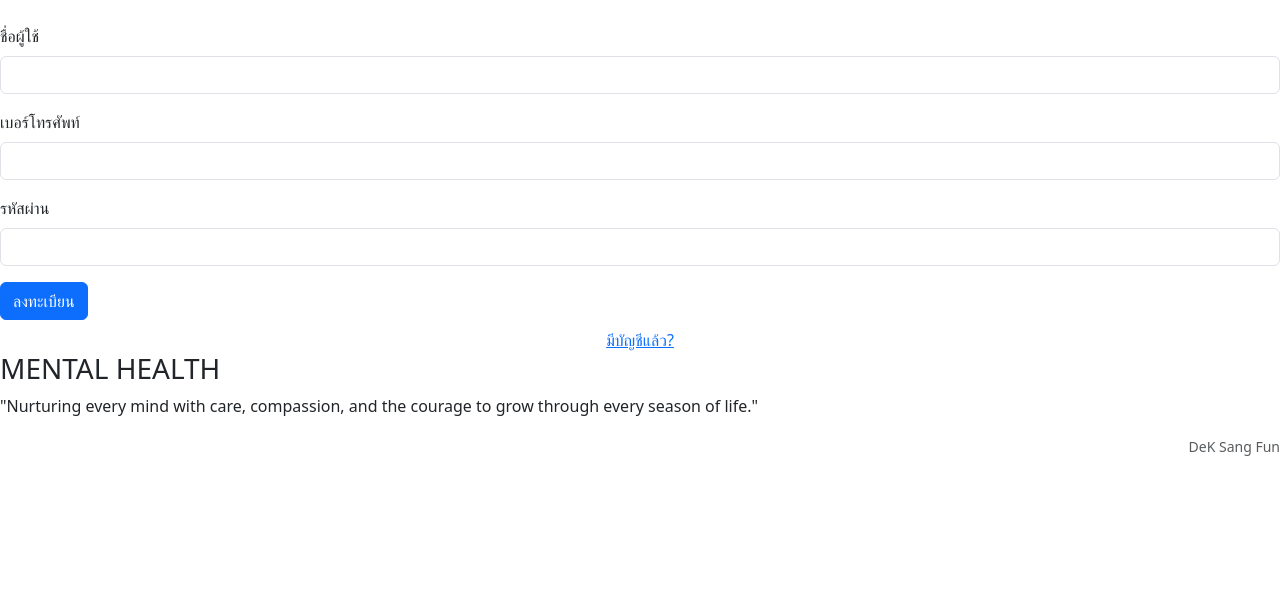
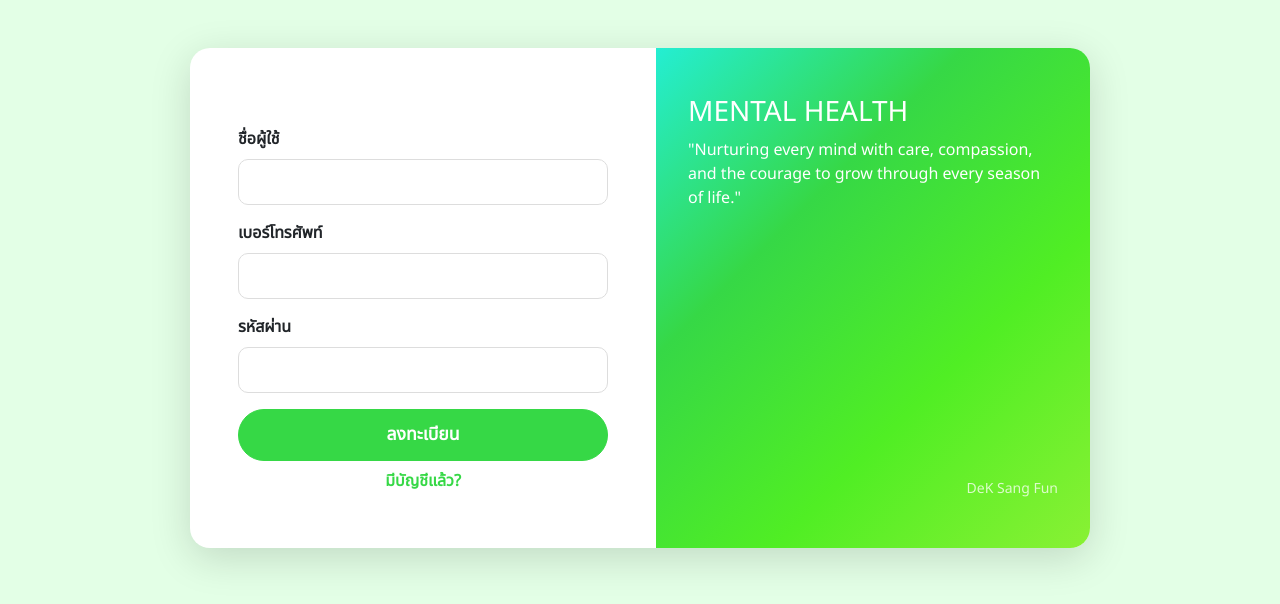
Before and after one commit to Thanakrit-ksp/MindBloom, a plain HTML site: page index.html in a window 1280 px wide. Both pictures are taken after a click on the link "ยังไม่เคยลงทะเบียน?". Drawn offline with nearby package versions, Linux system fonts and the light colour scheme; some packages are replaced by stand-ins of ours; a script that the page names is missing; a web font is replaced by a local one.

Commit message:
Update index.html

```diff
--- a/index.html
+++ b/index.html
@@ -8,7 +8,89 @@
   <link href="https://cdn.jsdelivr.net/npm/bootstrap@5.3.0/dist/css/bootstrap.min.css" rel="stylesheet" />
   <script src="https://cdnjs.cloudflare.com/ajax/libs/jquery/3.7.1/jquery.min.js"></script>
   <script src="https://cdn.jsdelivr.net/npm/sweetalert2@11"></script>
-
+  <style>
+    body {
+      font-family: 'Maitree', 'Noto Sans Thai', serif;
+      background-color: #e3ffe6;
+      min-height: 100vh;
+    }
+    .login-card {
+      max-width: 900px;
+      margin: 3rem auto;
+      border-radius: 20px;
+      box-shadow: 0 10px 40px rgba(0,0,0,0.15);
+      overflow: hidden;
+      background: #fff;
+      display: flex;
+      min-height: 500px;
+    }
+    .gradient-custom-2 {
+      background: linear-gradient(135deg, #24eed3 0%, #36d846 33%, #50ee24 66%, #89f134 100%);
+      color: white;
+      padding: 3rem 2rem;
+      flex: 1;
+      display: flex;
+      flex-direction: column;
+      justify-content: center;
+    }
+    .form-container {
+      flex: 1;
+      padding: 3rem 3rem;
+      display: flex;
+      flex-direction: column;
+      justify-content: center;
+    }
+    .form-label { font-weight: 600; margin-bottom: 0.5rem; }
+    .form-control {
+      border-radius: 10px;
+      padding: 10px 14px;
+      font-size: 1rem;
+      border: 1.8px solid #ddd;
+      transition: border-color 0.3s;
+    }
+    .form-control:focus { border-color: #36d846; box-shadow: none; }
+    .btn-primary {
+      background-color: #36d846;
+      border-color: #36d846;
+      font-weight: 600;
+      border-radius: 50px;
+      padding: 12px 30px;
+      font-size: 1.1rem;
+      width: 100%;
+      transition: background-color 0.3s ease;
+    }
+    .btn-primary:hover { background-color: #2cb43e; border-color: #2cb43e; }
+    .text-center img { max-width: 110px; margin-bottom: 1rem; user-select: none; }
+    .text-center a { color: #36d846; font-weight: 600; text-decoration: none; }
+    .text-center a:hover { text-decoration: underline; }
+    #pageLogin, #pageRegister, #page10, #page11, #page12, #page13, #page14 { display: none; }
+    .assessment-question { margin-bottom: 2.5rem; }
+    .scale-labels { display: flex; justify-content: space-between; max-width: 500px; margin: 5px auto 10px auto; font-size: 0.9rem; color: #555; }
+    .radio-group-custom { display: flex; justify-content: center; align-items: center; gap: 18px; margin-top: 10px; }
+    .radio-group-custom label { cursor: pointer; text-align: center; font-size: 0.85rem; display: flex; flex-direction: column; align-items: center; }
+    .radio-group-custom input[type="radio"] { display: none; }
+    .custom-radio-scale { display: inline-block; border-radius: 50%; border: 2px solid #888; background: #fff; margin-bottom: 4px; transition: all 0.3s; width: 36px; height: 36px; }
+    .radio-group-custom input[type="radio"]:checked + .custom-radio-scale { background-color: #36d846; border-color: #36d846; }
+    .radio-label { font-size: 0.8rem; margin-top: 2px; color: #333; }
+    .mission-item {
+      background:#fff; padding:1rem 1.5rem; margin-bottom:1rem; border-radius:14px;
+      box-shadow:0 4px 12px rgba(0,0,0,0.05); font-size:1.1rem; position:relative;
+    }
+    .monster-hit { animation: shake 0.4s, redFlash 0.4s; }
+    @keyframes shake {
+      0% { transform: translateX(0); }
+      20% { transform: translateX(-10px); }
+      40% { transform: translateX(10px); }
+      60% { transform: translateX(-5px); }
+      80% { transform: translateX(5px); }
+      100% { transform: translateX(0); }
+    }
+    @keyframes redFlash {
+      0% { filter: brightness(1) hue-rotate(0deg); }
+      50% { filter: brightness(1.5) hue-rotate(-50deg); }
+      100% { filter: brightness(1) hue-rotate(0deg); }
+    }
+  </style>
 </head>
 <body>
   <!-- Login/Register Card -->
@@ -20,7 +102,6 @@
           <img src="https://i.ibb.co/bMnR3VNv/LINE-ALBUM-250603-1-1.jpg" alt="Logo" />
           <div style="font-size:1.5rem; font-weight:bold; letter-spacing:4px;">MINDBLOOM</div>
         </div>
-        <!-- เปลี่ยน title และคำอธิบาย -->
         <div class="mb-4 text-center">
           <div style="font-size:1.3rem; font-weight:700;">Mental health</div>
           <div style="font-size:1rem; color:#555; margin-top:0.5rem;">
```
